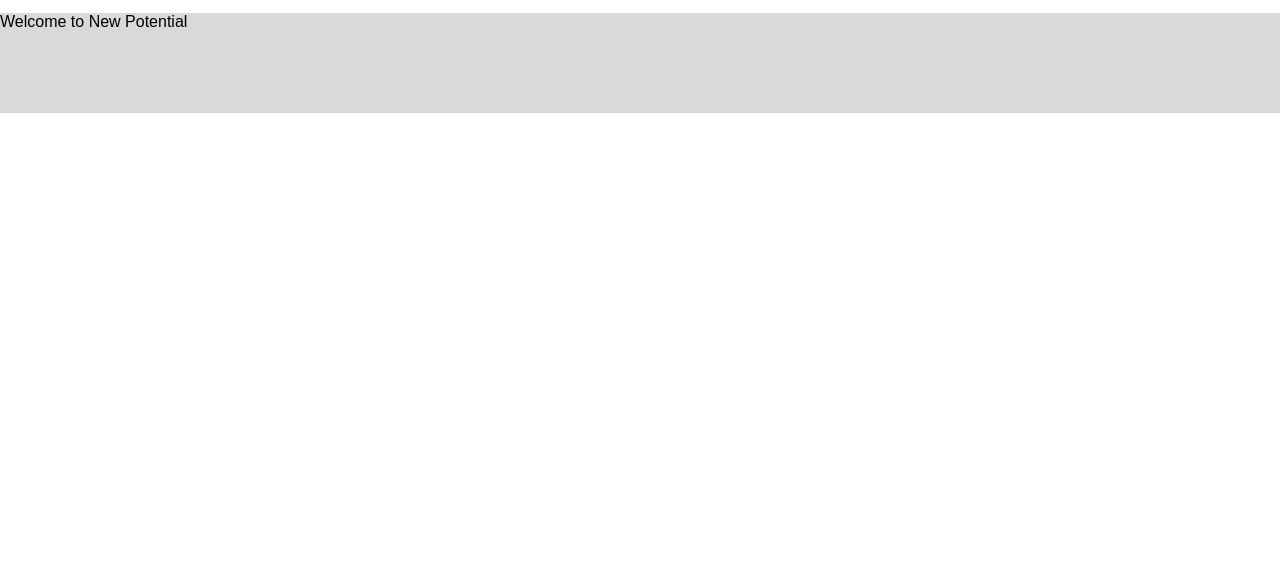
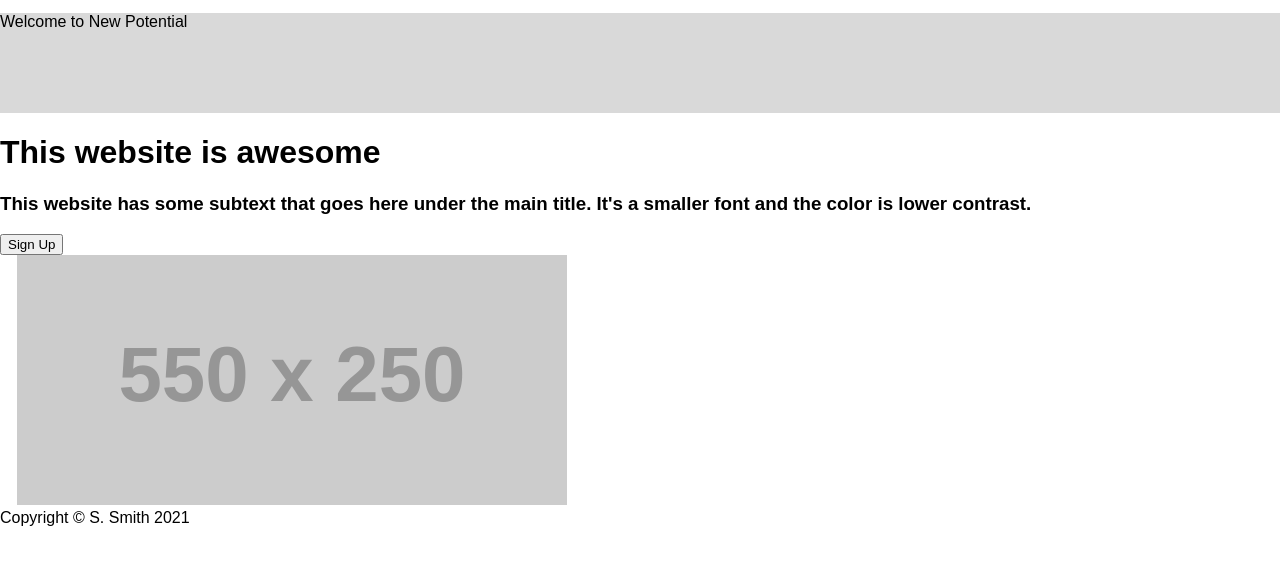
Before and after one commit to billyndroid/landing-page-2, a plain HTML site: page index.html in a window 1280 px wide. Shown: the part 96-660 px from the top of the page. Drawn offline with Linux system fonts and the light colour scheme; placeholder pictures from the web are drawn by us.

Commit message:
Update index.html

```diff
--- a/index.html
+++ b/index.html
@@ -22,6 +22,25 @@
             <p>Welcome to New Potential</p>
         </div>
     </header>
+    <!--Hero Section-->
+    <div class="hero">
+        <div class="hero">
+            <div class="heroContainer">
+                <h1>This website is awesome</h1>
+                <h3>This website has some subtext that goes here under the main title. It's a smaller font and the color is lower contrast.</h3>
+                <button type="button" class="button">Sign Up</button>
+            </div>
+        </div>
+        <div class="heroImage">
+        <a href="https://placeholder.com"><img src="https://via.placeholder.com/550x250/6d747d/ffffff?text=this+is+a+placeholder+for+an+image" alt="placeholder image - hero image will go here"></a>
+        </div>
+    </div>
+<!--End of Hero Section-->
 
+<!--Footer Section-->
+    <footer>
+        Copyright © S. Smith 2021
+            </footer>
+<!-- End of Footer Section-->
 </body>
 </html>
```
